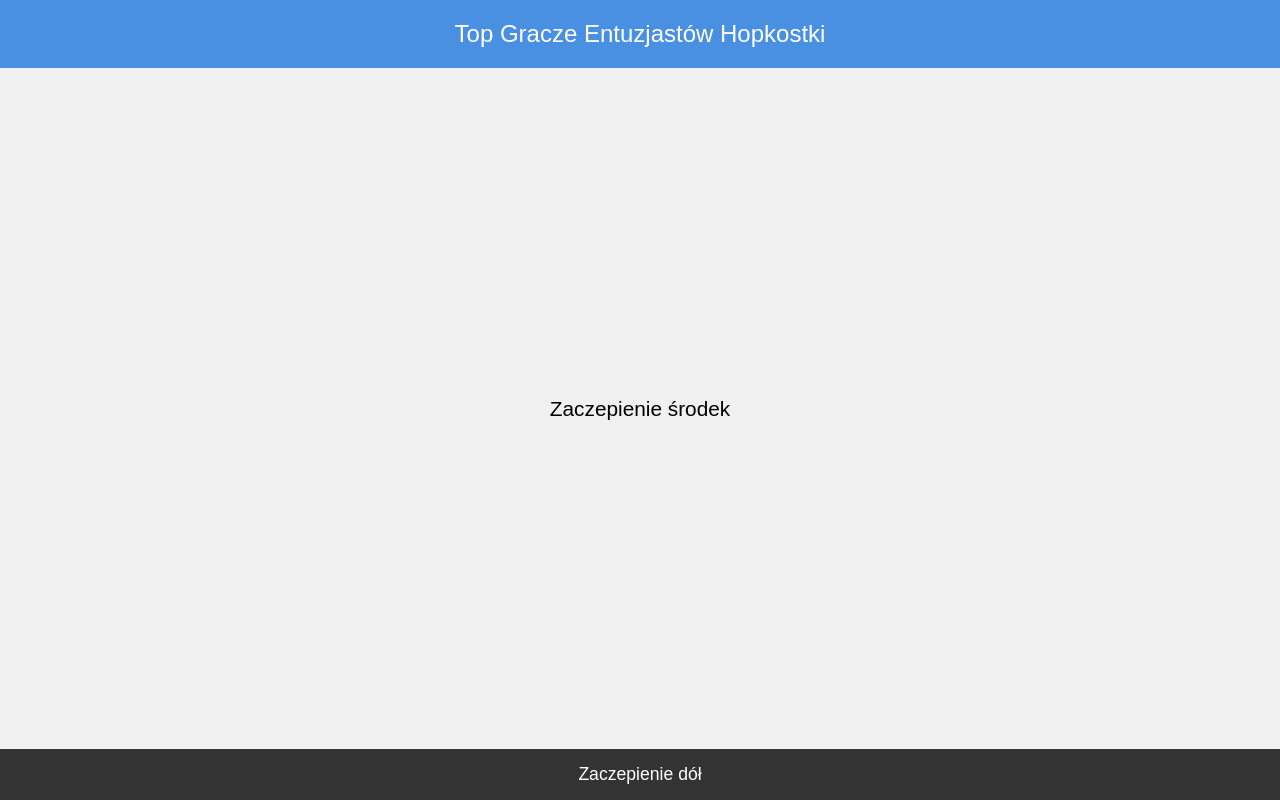
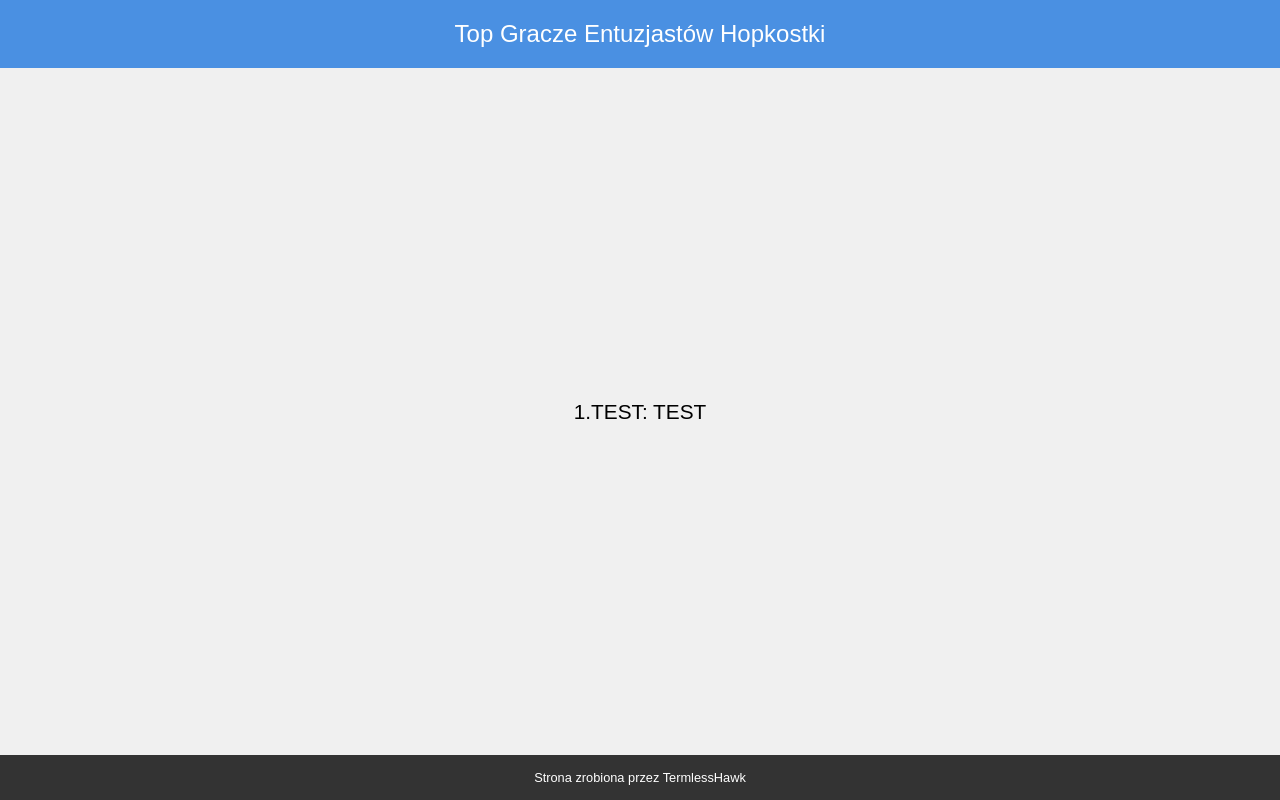
Before and after one commit to EH-lista/EH-lista.github.io, a plain HTML site: page index.html in a window 1280 px wide. Drawn offline with Linux system fonts and the light colour scheme.

Commit message:
Update index.html

```diff
--- a/index.html
+++ b/index.html
@@ -42,15 +42,15 @@
       color: white;
       text-align: center;
       padding: 15px;
-      font-size: 1.1rem;
+      font-size: 0.8rem;
     }
   </style>
 </head>
 <body>
   <div class="container">
     <div class="top">Top Gracze Entuzjastów Hopkostki</div>
-    <div class="middle">Zaczepienie środek</div>
-    <div class="bottom">Zaczepienie dół</div>
+    <div class="middle">1.TEST: TEST</div>
+    <div class="bottom">Strona zrobiona przez TermlessHawk</div>
   </div>
 </body>
 </html>
```
